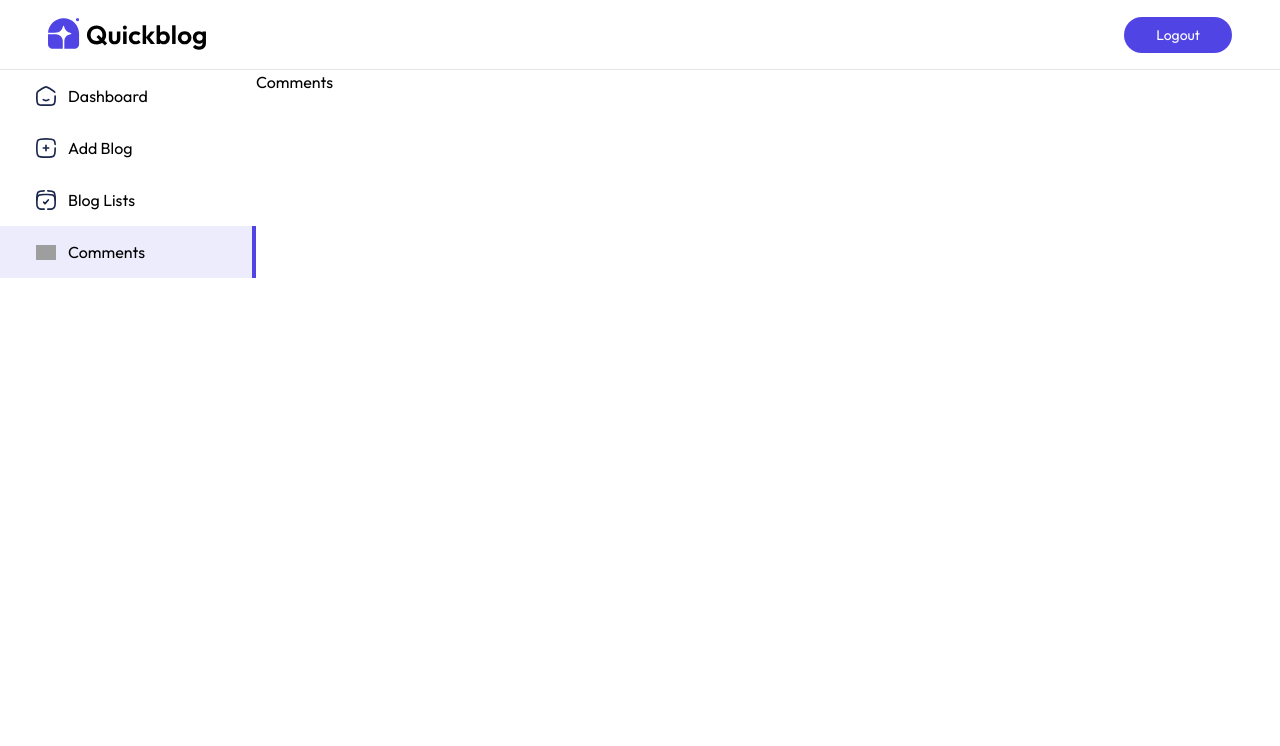
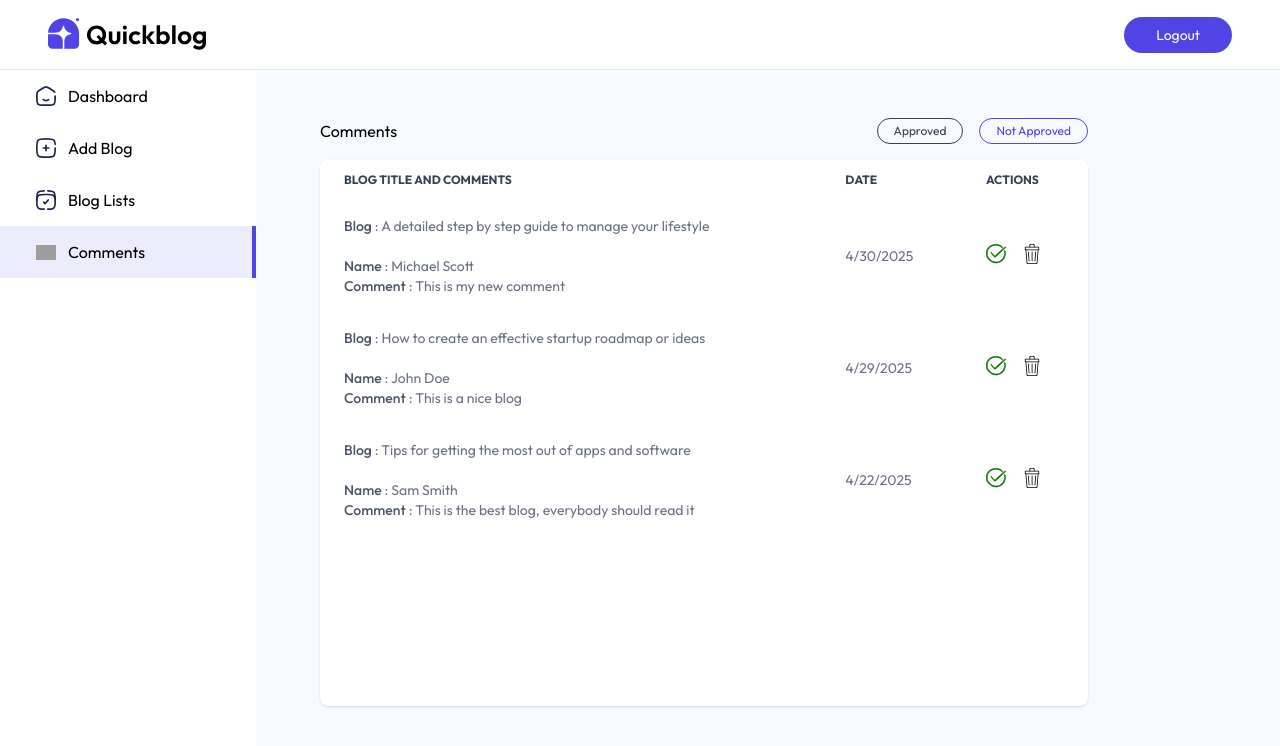
Before and after one commit to saisowjanyadevarakonda/Blog_AI, a React (Vite) app in the folder client/: page /admin/comments in a window 1280 px wide. Shown: the top 746 px of the page. Built offline with nearby package versions, Linux system fonts and the light colour scheme; grey boxes are pictures that could not be loaded.

Commit message:
listblog page and comment page frontend

```diff
--- /dev/null
+++ b/client/src/components/admin/CommentTableItem.jsx
@@ -0,0 +1,33 @@
+import React from 'react'
+import { assets } from '../../assets/assets';
+
+const CommentTableItem = ({comment,fetchComments}) => {
+
+ const {blog, createdAt,_id} = comment;
+ const BlogDate = new Date(createdAt);
+
+
+  return (
+    <tr className='order-y border-gray-300'>
+        <td className='px-6 py-4'>
+            <b className='font-medium text-gray-600'>Blog</b> : {blog.title}
+            <br />
+            <br/>
+            <b className='font-medium text-gray-600'>Name</b> : {comment.name}
+            <br />
+            <b className='font-medium text-gray-600'>Comment</b> : {comment.content}
+         </td>
+         <td className='px-6 py-4 max-sm:hidden'>
+            {BlogDate.toLocaleDateString()}
+         </td>
+         <td className='px-6 py-4'>
+            <div className='inline-flex items-center gap-4'>
+                {!comment.isApproved ? <img src={assets.tick_icon} className='w-5 hover:scale-110 transition-all cursor-pointer' />: <p className='text-xs border border-green-600 bg-green-100 text-green-600 rounded-full px-3 py-1'>Approved</p> }
+                <img src={assets.bin_icon} alt="" className='w-5 hover:scale-110  transition-all cursor-pointer' />
+            </div>
+         </td>
+    </tr>
+  )
+}
+
+export default CommentTableItem
--- a/client/src/pages/admin/Comments.jsx
+++ b/client/src/pages/admin/Comments.jsx
@@ -1,8 +1,51 @@
-import React from 'react'
+import React, { useEffect, useState } from 'react'
+import { comments_data } from '../../assets/assets';
+import CommentTableItem from '../../components/admin/CommentTableItem';
 
 const Comments = () => {
+    const [comments,setComments] = useState([]);
+    const [filter,setFilter] = useState('Not Approved');
+
+
+ const fetchComments = async() => {
+    setComments(comments_data)
+ }
+
+ useEffect(()=>{
+    fetchComments();
+ },[])
+
   return (
-    <div>Comments</div>
+    <div className='flex-1 pt-5 px-5 sm:pt-12 sm:pl-16 bg-blue-50/50 '>
+        <div className='flex justify-between items-center max-w-3xl'>
+            <h1 >Comments</h1>
+            <div className='flex gap-4'>
+                <button onClick={() => setFilter('Approved')} className={`shadow-customr-sm border rounded-full px-4 py-1 cursor-pointer text-xs ${filter === 'Approved' ? 'text-primary' : 'text-gray-700'}`}>Approved</button>
+
+                <button onClick={() => {setFilter('Not Approved')}} className={`shadow-customr-sm border rounded-full px-4 py-1 cursor-pointer text-xs ${filter === 'Not Approved' ? 'text-primary' : 'text-gray-700'}`}>Not Approved</button>
+
+            </div>
+        </div>
+        <div className='relative h-4/5 max-w-3xl overflow-x-auto mt-4 bg-white shadow rounded-lg scrollbar-hide'>
+        <table className='w-full text-sm text-gray-500'>
+            <thead className='text-xs text-gray-700 text-left uppercase'>
+                <tr>
+                    <th scope='col' className='px-6 py-3'>Blog Title and Comments</th>
+                    <th scope='col' className='px-6 py-3 max-sm:hidden'>Date</th>
+                    <th scope='col' className='px-6 py-3 '>Actions</th>
+                </tr>
+            </thead>
+           <tbody>
+            {comments.filter((comment)=>{
+                if(filter ==="Approved") return comment.isApproved === true;
+                return comment.isApproved === false;
+            }).map((comment,index)=> <CommentTableItem key={comment._id} comment={comment} index= {index + 1} fetchComments={fetchComments} />)}
+           </tbody>
+        </table>
+
+        </div>
+
+    </div>
   )
 }
 
--- a/client/src/pages/admin/ListBlog.jsx
+++ b/client/src/pages/admin/ListBlog.jsx
@@ -1,8 +1,41 @@
-import React from 'react'
+import React, { useEffect, useState } from 'react'
+import { blog_data } from '../../assets/assets'
+import BlogTableItem from '../../components/admin/BlogTableItem'
 
 const ListBlog = () => {
+
+    const [blogs,setBlogs] = useState([])
+
+    const fetchBlogs = async() => {
+        setBlogs(blog_data)
+    }
+useEffect(()=>{
+    fetchBlogs()
+},[])
   return (
-    <div>ListBlog</div>
+    <div className='flex-1 pt-5 px-5 sm:pt-12 sm:pl-16 bg-blue-50/50'>
+        <h1>All Blogs</h1>
+        <div className='relative mt-4 h-4/5 max-w-4xl overflow-x-auto shadow rounded-lg scrollbar-hide bg-white'>
+                <table className='w-full text-sm text-gray-500'>
+                    <thead className='text-xs text-gray-600 text-left uppercase'>
+                        <tr>
+                            <th scope='col' className='px-2 py-4 xl:px-6'>#</th>
+                            <th scope='col' className='px-2 py-4'>Blog Title</th>
+                            <th scope='col' className='px-2 py-4 max-sm:hidden'>Date</th>
+                            <th scope='col' className='px-2 py-4 max-sm:hidden'>Status</th>
+                            <th scope='col' className='px-2 py-4'>Actions</th>
+                        </tr>
+
+                    </thead>
+                    <tbody>
+                        {blogs.map((blog,index) => {
+                            return <BlogTableItem key={blog._id} blog={blog} fetchBlogs={fetchBlogs} index={index + 1} />
+                        })}
+                    </tbody>
+                </table>
+
+            </div>
+    </div>
   )
 }
 
```
